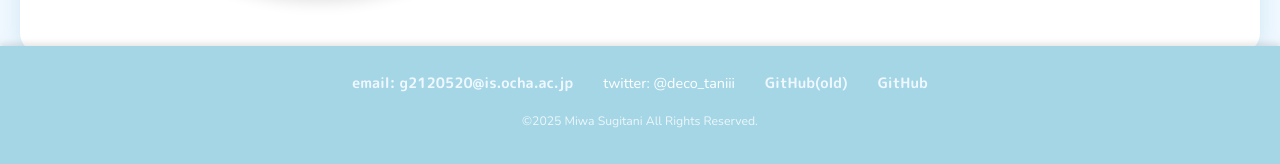
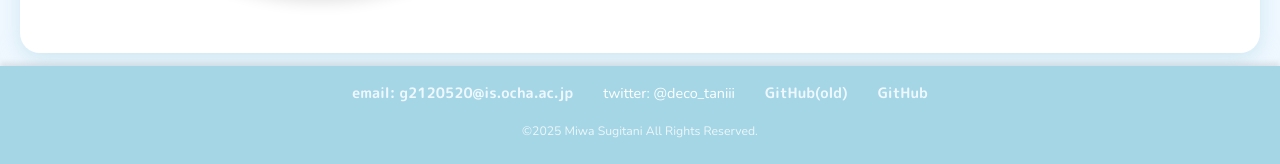
Before and after one commit to ochaMiwaSugitani/ochaMiwaSugitani.github.io, a website built with Vite: page index.html in a window 1280 px wide. Shown: the part 636-800 px from the top of the page. Built offline with nearby package versions, Linux system fonts and the light colour scheme.

Commit message:
fix: フッター

```diff
--- a/styles.css
+++ b/styles.css
@@ -256,11 +256,11 @@ a:hover, a:focus {
   display: none;
 }
 
-/* フッター (変更なし) */
+/* フッター */
 footer {
   background-color: #a5d6e6;
   text-align: center;
-  padding: 20px 15px;
+  padding: 10px 15px;
   font-size: 0.9em;
   color: #fff;
   position: fixed;
```
